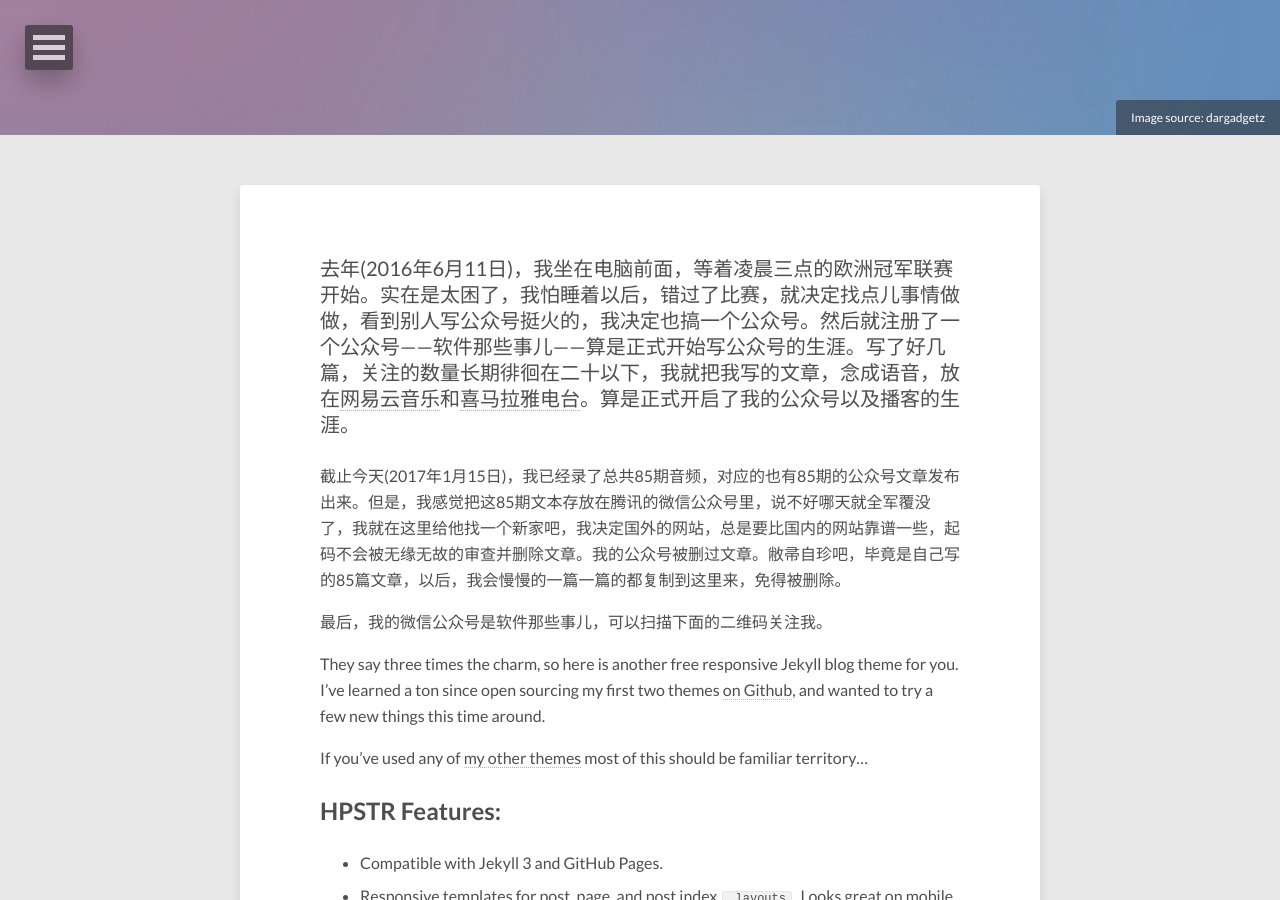
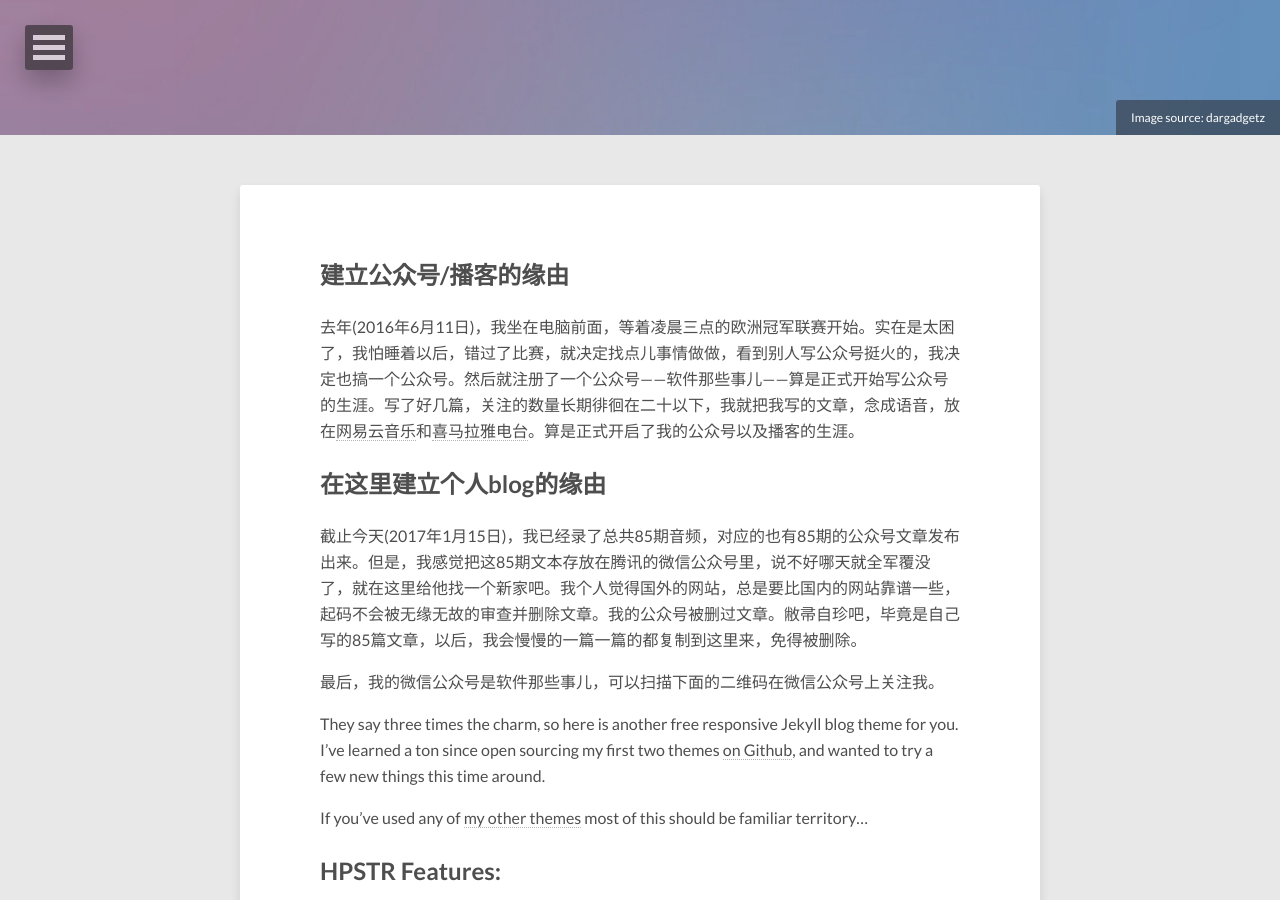
Before and after one commit to snowdj/econapple, a Jekyll site: the page built from about/index.md, in a window 1280 px wide and 900 px high, scrolled down 265 px. Built offline with Jekyll 4.4.1, drawn with Linux system fonts in a browser that asks for light colours; nearby versions of some CDN libraries.

```diff
--- a/about/index.md
+++ b/about/index.md
@@ -8,12 +8,15 @@
 comments: false
 modified: 2016-02-01
 ---
+## 建立公众号/播客的缘由
 
 去年(2016年6月11日)，我坐在电脑前面，等着凌晨三点的欧洲冠军联赛开始。实在是太困了，我怕睡着以后，错过了比赛，就决定找点儿事情做做，看到别人写公众号挺火的，我决定也搞一个公众号。然后就注册了一个公众号——软件那些事儿——算是正式开始写公众号的生涯。写了好几篇，关注的数量长期徘徊在二十以下，我就把我写的文章，念成语音，放在[网易云音乐](http://music.163.com/#/djradio?id=336387122)和[喜马拉雅电台](http://www.ximalaya.com/46905980/profile)。算是正式开启了我的公众号以及播客的生涯。
 
-截止今天(2017年1月15日)，我已经录了总共85期音频，对应的也有85期的公众号文章发布出来。但是，我感觉把这85期文本存放在腾讯的微信公众号里，说不好哪天就全军覆没了，我就在这里给他找一个新家吧，我决定国外的网站，总是要比国内的网站靠谱一些，起码不会被无缘无故的审查并删除文章。我的公众号被删过文章。敝帚自珍吧，毕竟是自己写的85篇文章，以后，我会慢慢的一篇一篇的都复制到这里来，免得被删除。
+## 在这里建立个人blog的缘由
 
-最后，我的微信公众号是软件那些事儿，可以扫描下面的二维码关注我。
+截止今天(2017年1月15日)，我已经录了总共85期音频，对应的也有85期的公众号文章发布出来。但是，我感觉把这85期文本存放在腾讯的微信公众号里，说不好哪天就全军覆没了，就在这里给他找一个新家吧。我个人觉得国外的网站，总是要比国内的网站靠谱一些，起码不会被无缘无故的审查并删除文章。我的公众号被删过文章。敝帚自珍吧，毕竟是自己写的85篇文章，以后，我会慢慢的一篇一篇的都复制到这里来，免得被删除。
+
+最后，我的微信公众号是软件那些事儿，可以扫描下面的二维码在微信公众号上关注我。
 
 They say three times the charm, so here is another free responsive Jekyll blog theme for you. I've learned a ton since open sourcing my first two themes [on Github](http://github.com/mmistakes), and wanted to try a few new things this time around.
 
```
Also changed, not shown: images/avatar.jpg.
